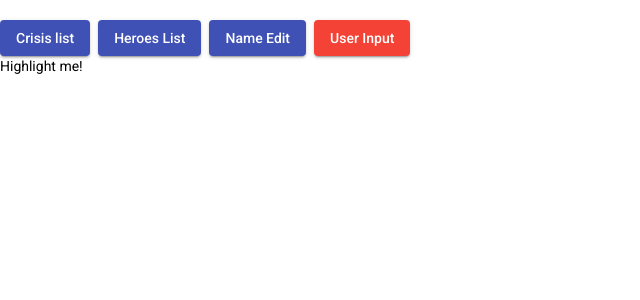
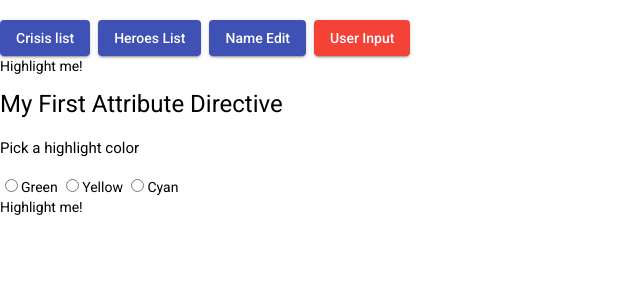
Before and after one commit to MizanUrp11/angular_tuts, an Angular app: page / in a window 1280 px wide. Shown: the top 300 px of the page, without its empty margins (0-640 px from the left). Built offline with nearby package versions, Linux system fonts and the light colour scheme.

Commit message:
My First Attribute Directive

```diff
--- a/src/app/app.component.html
+++ b/src/app/app.component.html
@@ -17,6 +17,14 @@
 
 <p [appHighlight]="color">Highlight me!</p>
 
+<h1>My First Attribute Directive</h1>
 
+<h4>Pick a highlight color</h4>
+<div>
+  <input type="radio" name="colors" (click)="color='lightgreen'">Green
+  <input type="radio" name="colors" (click)="color='yellow'">Yellow
+  <input type="radio" name="colors" (click)="color='cyan'">Cyan
+</div>
+<p [appHighlight]="color">Highlight me!</p>
 
 <router-outlet></router-outlet>
```
